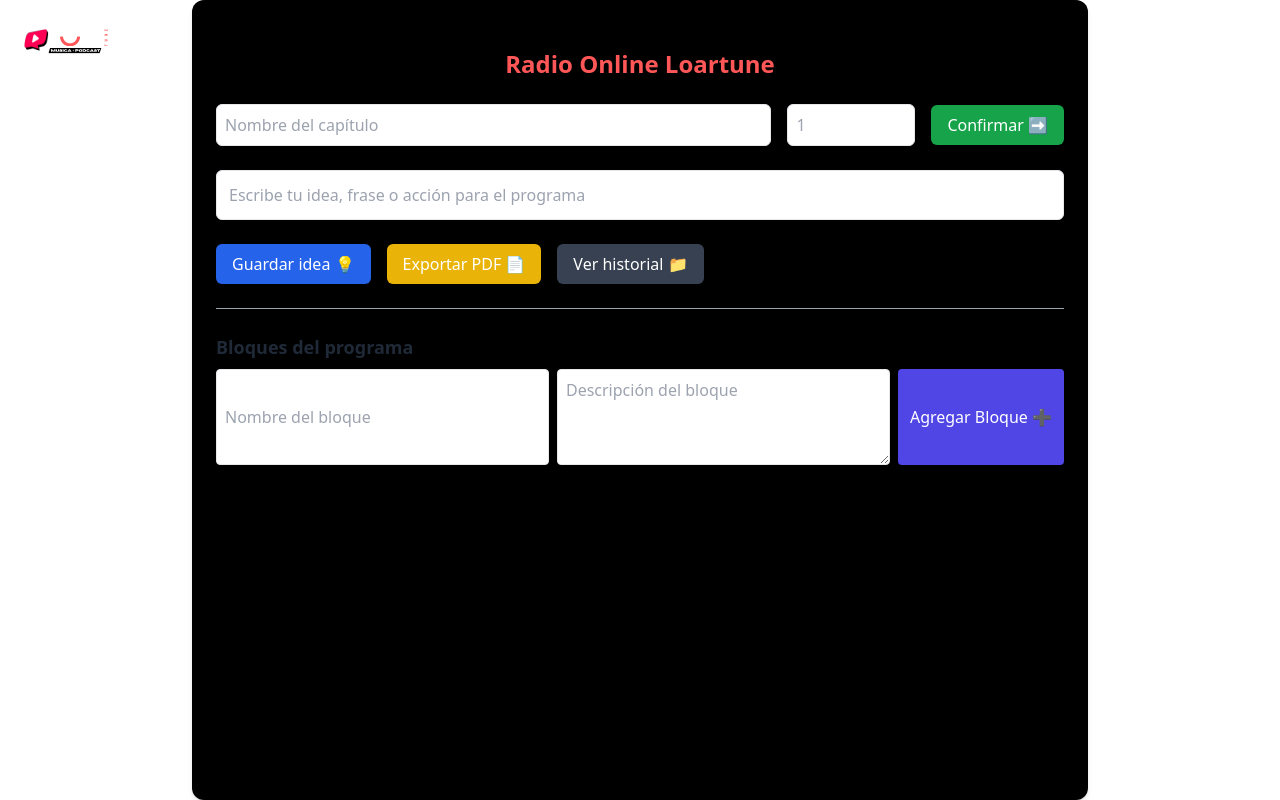
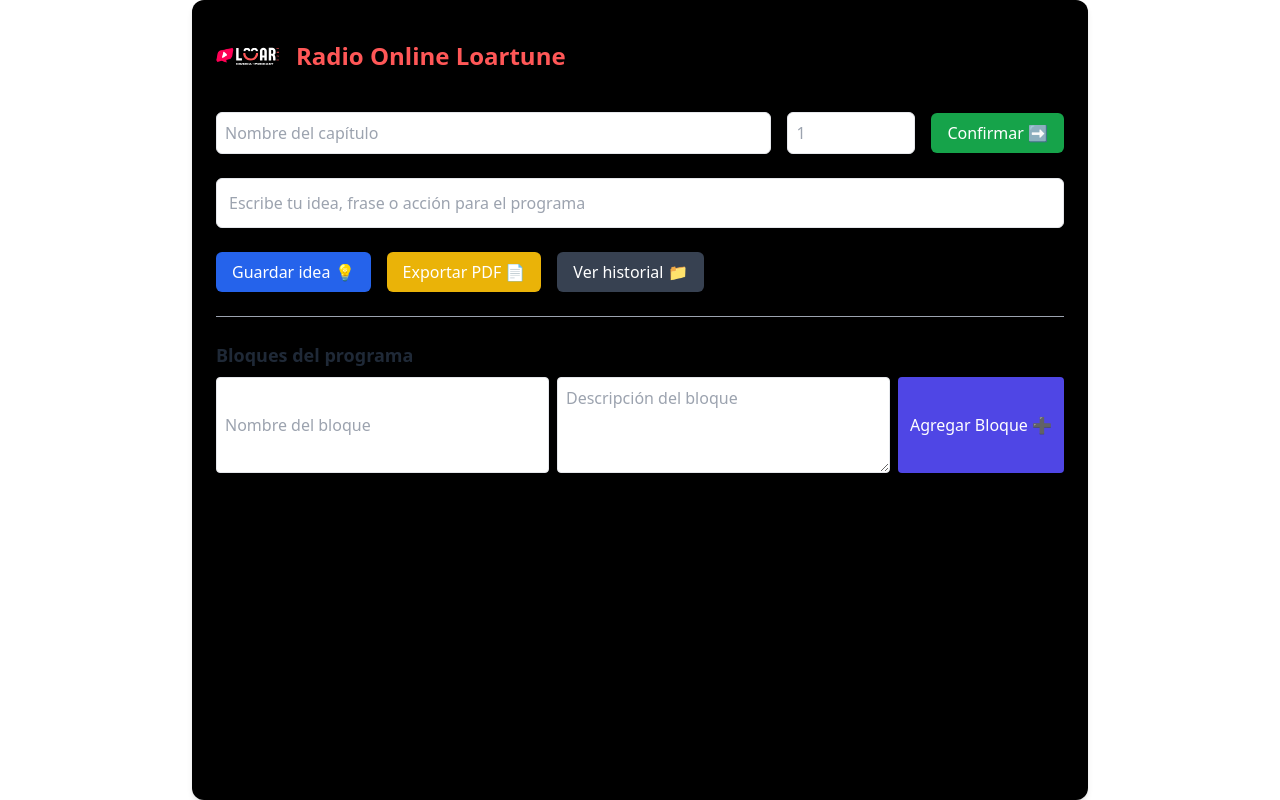
Before and after one commit to felipecastillosm-max/panel-productor-ia-clean, a React (Vite) app: page / in a window 1280 px wide. Built offline with nearby package versions, Linux system fonts and the light colour scheme.

Commit message:
Update PanelProductorIA.jsx

```diff
--- a/src/components/PanelProductorIA.jsx
+++ b/src/components/PanelProductorIA.jsx
@@ -113,8 +113,11 @@
 
   return (
     <div className="min-h-screen p-6 max-w-4xl mx-auto bg-loartune-negro text-white rounded-xl shadow-md space-y-6">
-      <img src="/logo-loartune.svg" alt="Logo Loartune" className="h-12 w-auto absolute top-4 left-6" />
-      <h1 className="text-2xl font-bold text-center text-loartune-rojo">Radio Online Loartune</h1>
+     <div className="flex items-center gap-4">
+  <img src="/logo-loartune.svg" alt="Logo Loartune" className="w-16 h-16" />
+  <h1 className="text-2xl font-bold text-loartune-rojo">Radio Online Loartune</h1>
+</div>
+
 
       <div className="flex gap-4 items-center">
         <input type="text" value={capituloActual} onChange={(e) => setCapituloActual(e.target.value)} placeholder="Nombre del capítulo" className="border rounded-md p-2 flex-1 text-gray-900" />
```
